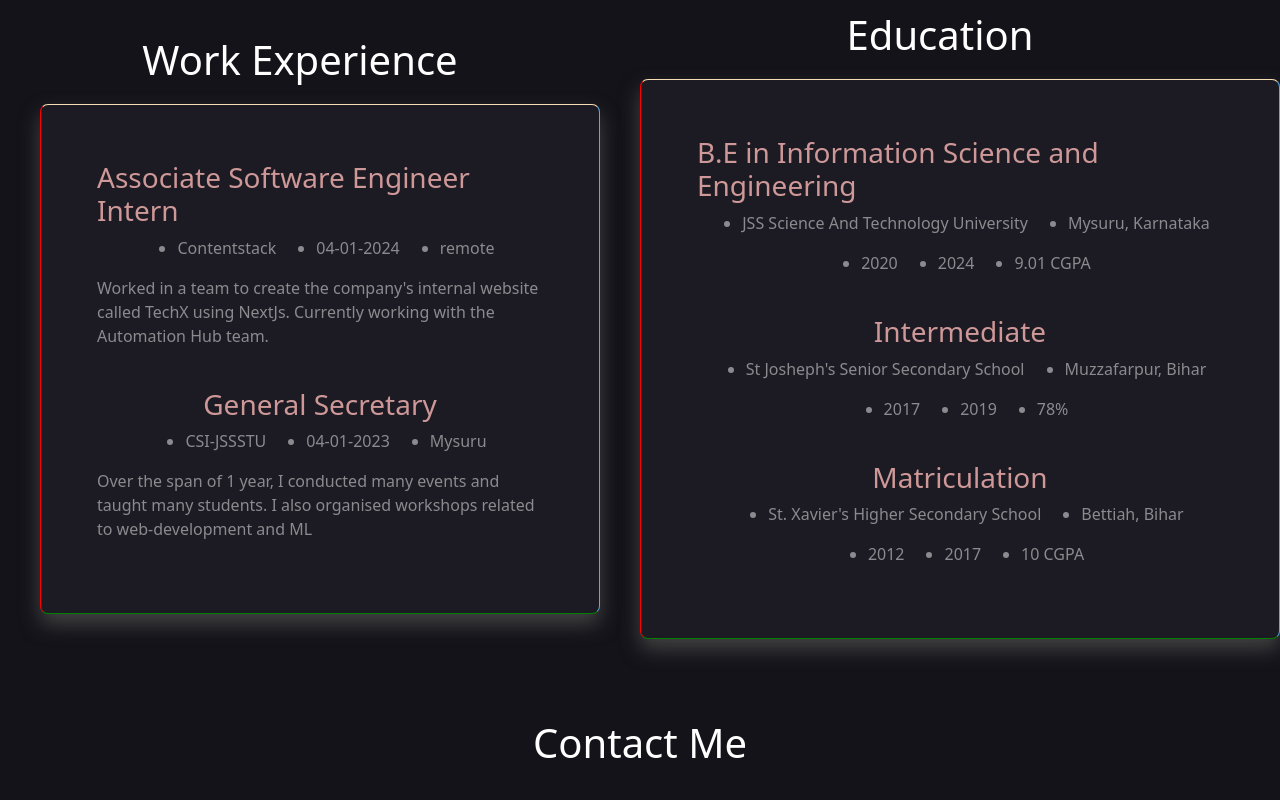
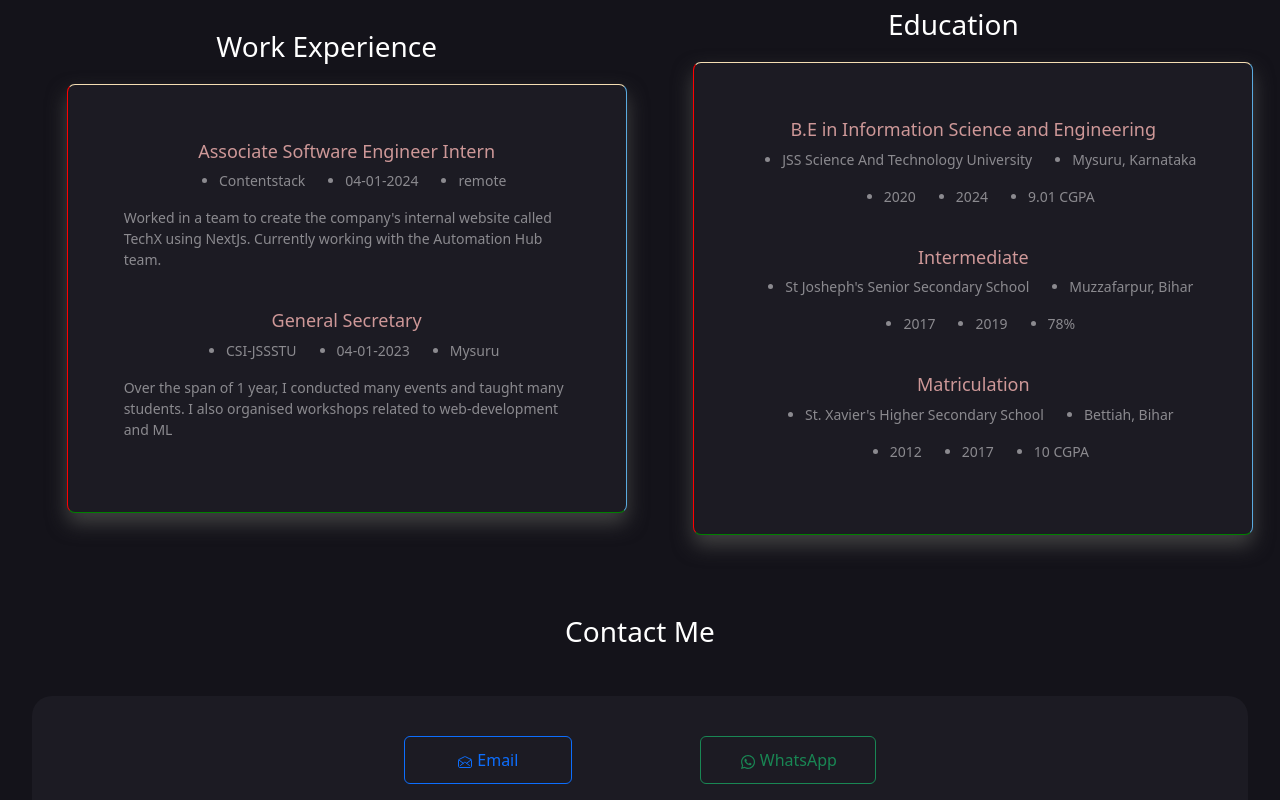
Before and after one commit to itsaslowball/Portfolio_new, a React (Vite) app: page / in a window 1280 px wide. Shown: the part 2200-3000 px from the top of the page. Built offline with nearby package versions, Linux system fonts and the light colour scheme.

Commit message:
text size decreased

```diff
--- a/src/components/Contact.css
+++ b/src/components/Contact.css
@@ -34,12 +34,12 @@
         justify-content: space-evenly;
 }
 .email{
-        height: 5vh;
-        width: 19vh;
+        height: 6vh;
+        width: 21vh;
 }
 .whats{
-        height: 5vh;
-        width: 19vh;
+        height: 6vh;
+        width: 22vh;
 }
 
 .form{
--- a/src/components/Contact.jsx
+++ b/src/components/Contact.jsx
@@ -48,7 +48,7 @@ export const Contact = () => {
 
   return (
     <div className="contact" id="Contact">
-      <h1>Contact Me</h1>
+      <h3>Contact Me</h3>
 
       <div className="contact-box">
         <div className="inner-box">
--- a/src/components/Education.jsx
+++ b/src/components/Education.jsx
@@ -10,13 +10,13 @@ export const Education = () => {
     >
         {EducationData.map((exp)=>(
                 <div style={{display:'flex', justifyContent:'center' , alignItems:'center', flexDirection:'column'}}>
-                <h3 style={{color:'rgb(206, 152, 152)'}}>{exp.degree}</h3>
-                <ul style={{display:'flex' , justifyContent:'space-between', gap:'40px', color:'#8B8A8F'}}>
+                <h3 style={{color:'rgb(206, 152, 152)', fontSize:'18px'}}>{exp.degree}</h3>
+                <ul style={{display:'flex' , justifyContent:'space-between', gap:'40px', color:'#8B8A8F', fontSize:'14px'}}>
                         <li>{exp.institute}</li>
                         <li>{exp.location}</li>
 
                 </ul>
-                <ul style={{display:'flex' , justifyContent:'space-between', gap:'40px', color:'#8B8A8F',flexWrap:'wrap'}}>
+                <ul style={{display:'flex' , justifyContent:'space-between', gap:'40px', color:'#8B8A8F',flexWrap:'wrap', fontSize:'14px'}}>
                         <li>{exp.startDate} </li>
                         <li>{exp.endDate} </li>
                         <li>{exp.marks}</li>
--- a/src/components/Experiences.jsx
+++ b/src/components/Experiences.jsx
@@ -2,18 +2,17 @@ import React from "react";
 import { WorkExperience } from "./WorkExperience";
 import { Education } from "./Education";
 import './WorkExperience.css'
-const EducationData = [];
 
 export const Experiences = () => {
   return (
     <div className="experiences" id="Work">
       <div style={{display:'flex', flexDirection:'column', color:'white', justifyContent:'center', alignItems:'center'}}>
-        <h1 style={{alignItems:'center', marginBottom:'20px'}}>Work Experience</h1>
+        <h3 style={{alignItems:'center', marginBottom:'20px'}}>Work Experience</h3>
         <WorkExperience />
       </div>
 
       <div style={{display:'flex', flexDirection:'column', color:'white', justifyContent:'center', alignItems:'center'}}>
-        <h1 style={{alignItems:'center', marginBottom:'20px'}}>Education</h1>
+        <h3 style={{alignItems:'center', marginBottom:'20px'}}>Education</h3>
         <Education/>
       </div>
 
--- a/src/components/ProjectCard.jsx
+++ b/src/components/ProjectCard.jsx
@@ -14,7 +14,7 @@ export const ProjectCard = (params) => {
         <h7 class="card-title" style={{ color: "white" }}>
           {params.name}
         </h7>
-        <p class="card-text" style={{ color: "#8B8A90", fontSize: "13px" }}>
+        <p class="card-text" style={{ color: "#8B8A90", fontSize: "14px" }}>
           {params.description}
         </p>
         <div style={{ display: "flex", flexWrap: "wrap", gap: "1.501vh" }}>
--- a/src/components/Skills.jsx
+++ b/src/components/Skills.jsx
@@ -8,7 +8,7 @@ export const Skills = () => {
   const skillData = data.Skills;
   return (
     <div className="skills" id="Skills">
-      <h1
+      <h3
         style={{
           textAlign: "center",
           color: "White",
@@ -17,7 +17,7 @@ export const Skills = () => {
         }}
       >
         Skills
-      </h1>
+      </h3>
       <div
         style={{
           display: "flex",
--- a/src/components/WorkExperience.jsx
+++ b/src/components/WorkExperience.jsx
@@ -18,21 +18,22 @@ export const WorkExperience = () => {
             color: "white",
           }}
         >
-          <h3 style={{ color:'rgb(206, 152, 152)' }}>{exp.designation}</h3>
+          <h3 style={{ color:'rgb(206, 152, 152)', fontSize:'18px' }}>{exp.designation}</h3>
           <ul
             style={{
               display: "flex",
               justifyContent: "space-between",
               gap: "40px",
               color: "#8B8A8F",
-              flexWrap:'wrap'
+              flexWrap: 'wrap',
+              fontSize:'14px'
             }}
           >
             <li>{exp.company} </li>
             <li>{exp.startDate} </li>
             <li>{exp.jobLocation}</li>
           </ul>
-          <p style={{ color: "#8B8A8F" }}>{exp.description}</p>
+          <p style={{ color: "#8B8A8F", fontSize:'14px' }}>{exp.description}</p>
         </div>
       ))}
     </div>
```
